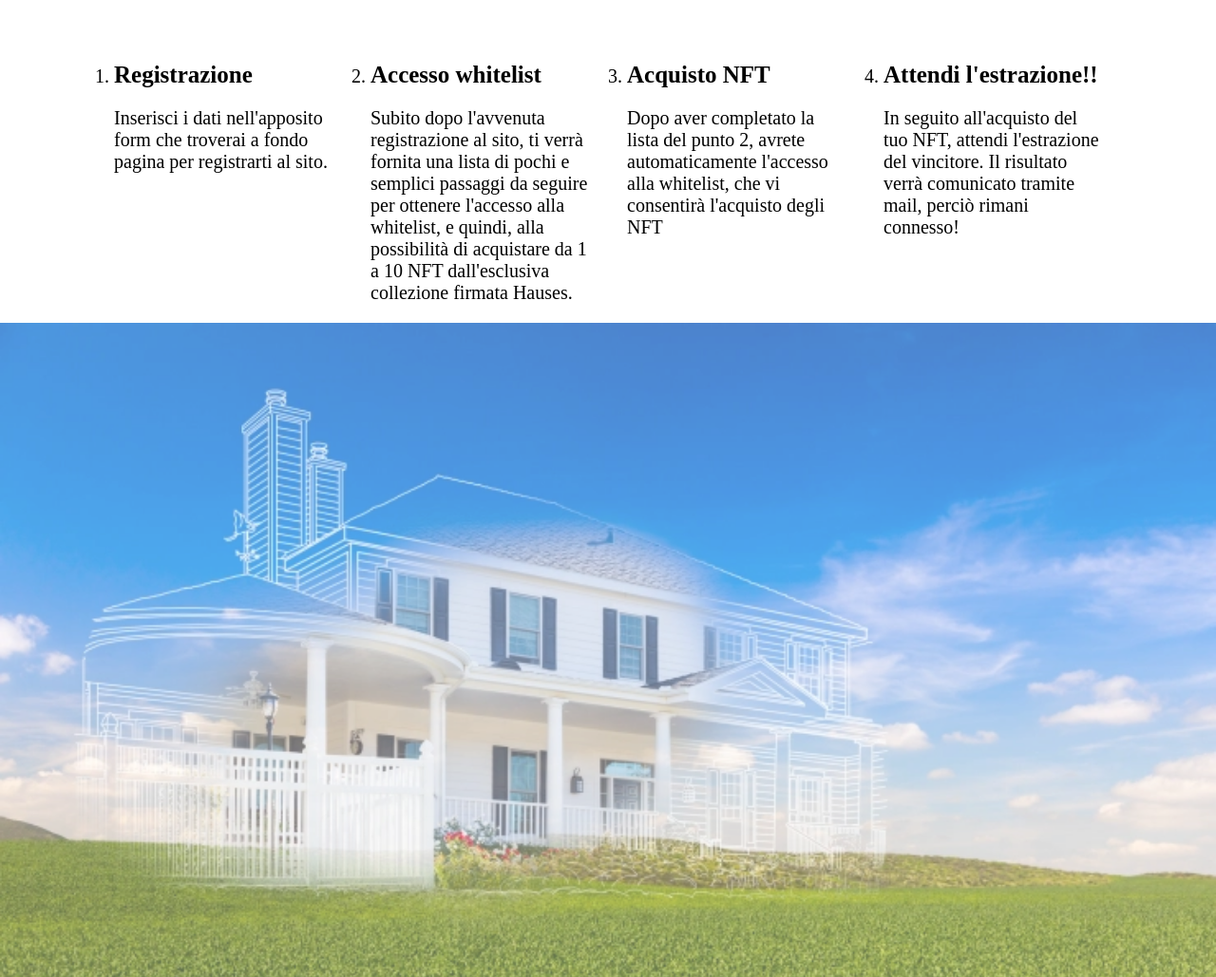
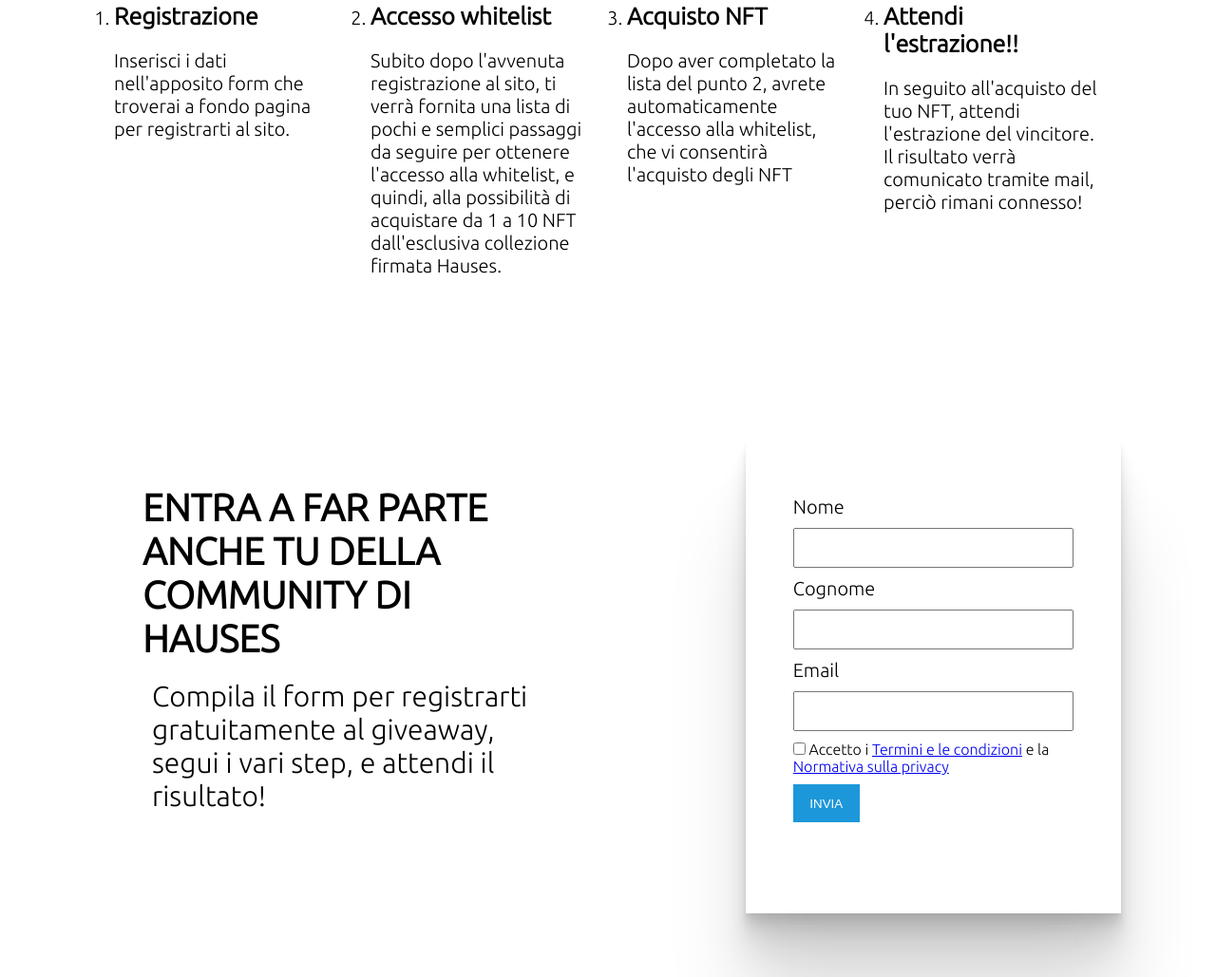
Before and after one commit to Michel-Ramirez/hauses-giveaway, a plain HTML site: page index.html in a window 1280 px wide. Shown: the part 1435-2464 px from the top of the page at 95% size. Drawn offline with Linux system fonts and the light colour scheme.

Commit message:
add chang formg & fix close tag span

```diff
--- a/css/style.css
+++ b/css/style.css
@@ -6,7 +6,12 @@
     box-sizing: border-box;
 }
 
+
 /* GENERIC */
+
+body{
+    font-family: 'Ubuntu', sans-serif;
+}
 
 img{
     width: 600px;
@@ -168,19 +173,25 @@ section.form::after{
     width: 100%;
     opacity: 0.7;
 
-    /* !TEST POSITION RELATIVE */
-
-    /* position: relative; */
 }
 
 
 /* FORM */
 
+.form{
+    margin: 50px 0;
+}
+
+
+.form-title{
+    flex-direction: column;
+    padding: 150px 50px;
+}
 
 .form-title p{
     font-size: 30px;
     font-weight: 400;
-    padding: 20px 50px;
+    padding: 20px 10px;
 
 }
 
@@ -188,14 +199,11 @@ section.form::after{
     width: calc(100% / 2);
 }
 
+
 .container-form-item{
-    justify-content: space-around;
-
-    /* !TEST POSITION ABSOLUTE */
-
-    /* position: absolute;
-    top: 0;
-    left: 0; */
+    max-width: 1080px;
+    justify-content: center;
+    gap: 150px;
 }
 
 .card-form{
@@ -222,11 +230,13 @@ section.form::after{
 .form-data label{
     font-size: 20px;
     margin: 10px 0;
+
 }
 
 #fname, #lname, #email{
     font-size: 16px;
     padding: 10px;
+
 }
 
 .privacy-check {
--- a/index.html
+++ b/index.html
@@ -4,9 +4,8 @@
     <meta charset="UTF-8">
     <meta http-equiv="X-UA-Compatible" content="IE=edge">
     <meta name="viewport" content="width=device-width, initial-scale=1.0">
-
-    <!-- INSERT MORE META , ICON & CHANGE FONT -->
-
+    <meta name="keyword" content="hauses, hauses club, hauses giveaway. giveaway, villa a zugo, zugo">
+    <link href="https://fonts.googleapis.com/css2?family=Ubuntu:wght@300&display=swap" rel="stylesheet">
     <link rel="stylesheet" href="css/style.css">
     <title>Houses | Homepage</title>
 </head>
@@ -81,17 +80,10 @@
                 </ol>
             </section>
         </main>
-    </div>
-
-    <!-- SECTION WITH BACKGROUND AND FORM -->
-
-    <!-- INSERT BACKGOUND OPACITY -->
-
-    <section class="form">
-        <img src="img/GettyImages-1151040853.webp" alt="">
+        <section class="form d-flex">
             <div class="container-form-item d-flex">
-            <div class="form-title">
-                <h1>ENTRA A FAR PARTE ANCHE TU DELLA COMMUNITY DI HAUSES</h1>
+                <div class="form-title d-flex">
+                    <h3>ENTRA A FAR PARTE ANCHE TU DELLA COMMUNITY DI HAUSES</h3>
                     <p>Compila il form per registrarti gratuitamente al giveaway, segui i vari step, e attendi il risultato!</p>
                 </div>
                 <div class="card-form d-flex">
@@ -103,16 +95,14 @@
                         <label for="email">Email</label>
                         <input type="text" name="email" id="email">
                         <div class="privacy-check">
-                        <input type="checkbox"><span> Accetto i <a href="#">Termini e le condizioni</a> e la <a href="#">Normativa sulla privacy</a><span>
+                            <input type="checkbox"><span> Accetto i <a href="#">Termini e le condizioni</a> e la <a href="#">Normativa sulla privacy</a></span>
                         </div>
                         <input type="submit" value="INVIA" class="btn-submit">
                     </form>
                 </div>
             </div>
         </section>
-
-    <!-- FOOTER LOGO E COPY -->
-
+    </div>
     <footer class="footer-logo d-flex">
         <img src="img/hauses-logo-blue.png" alt="Logo hauses d-flex">
         <p class="d-flex">2023 Giveaway</p>
```
Lines whose indentation alone changed are shown as unchanged.
